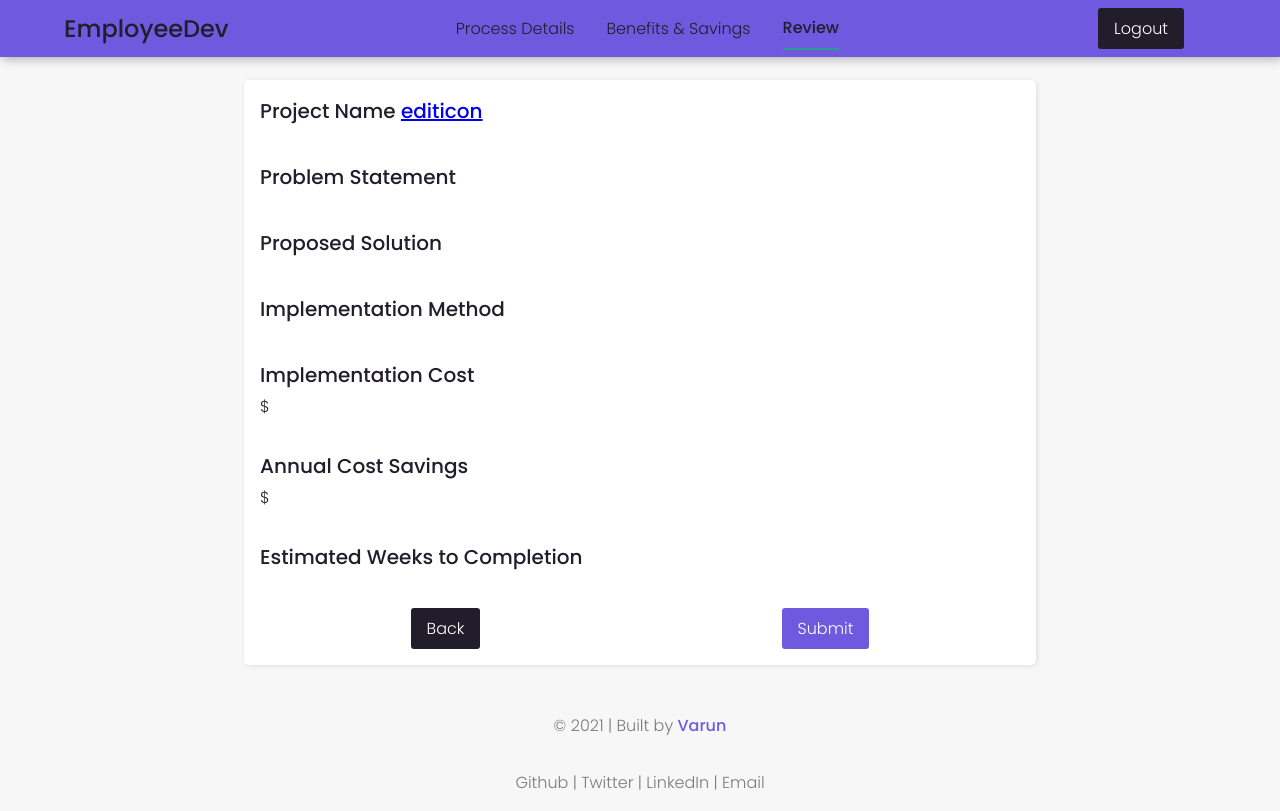
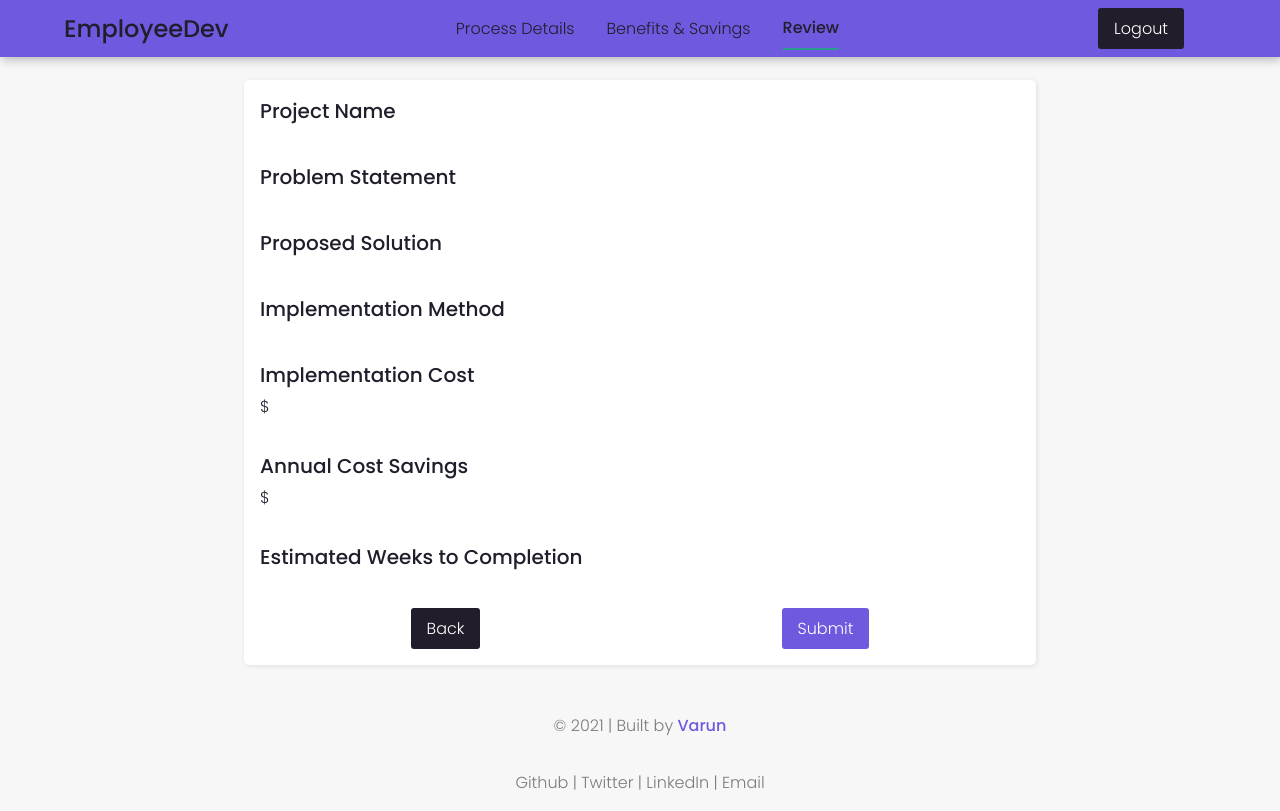
Before and after one commit to varunsundar01/EmployeeDev, a Vue app: page /final-review in a window 1280 px wide. Built offline with nearby package versions, Linux system fonts and the light colour scheme.

Commit message:
Removed router link

```diff
--- a/src/pages/FinalReview.vue
+++ b/src/pages/FinalReview.vue
@@ -1,7 +1,7 @@
 <template>
   <base-card>
     <div class="review-element">
-      <label>Project Name <router-link to="/process-details">editicon</router-link></label>
+      <label>Project Name</label>
       <p>{{ process.projectName }}</p>
     </div>
     <div class="review-element">
```
